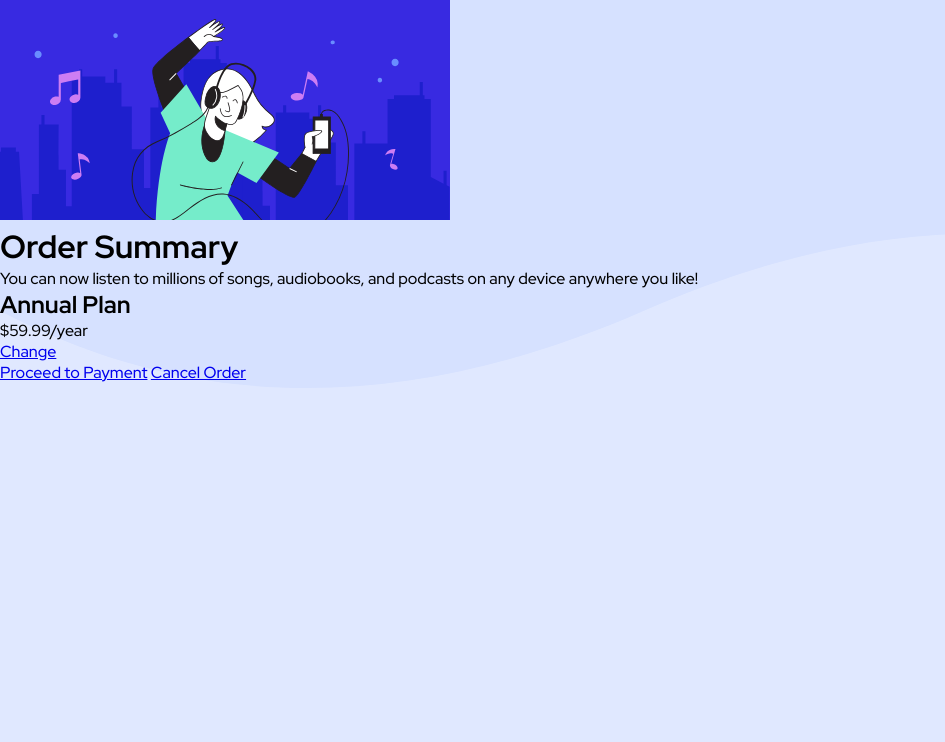
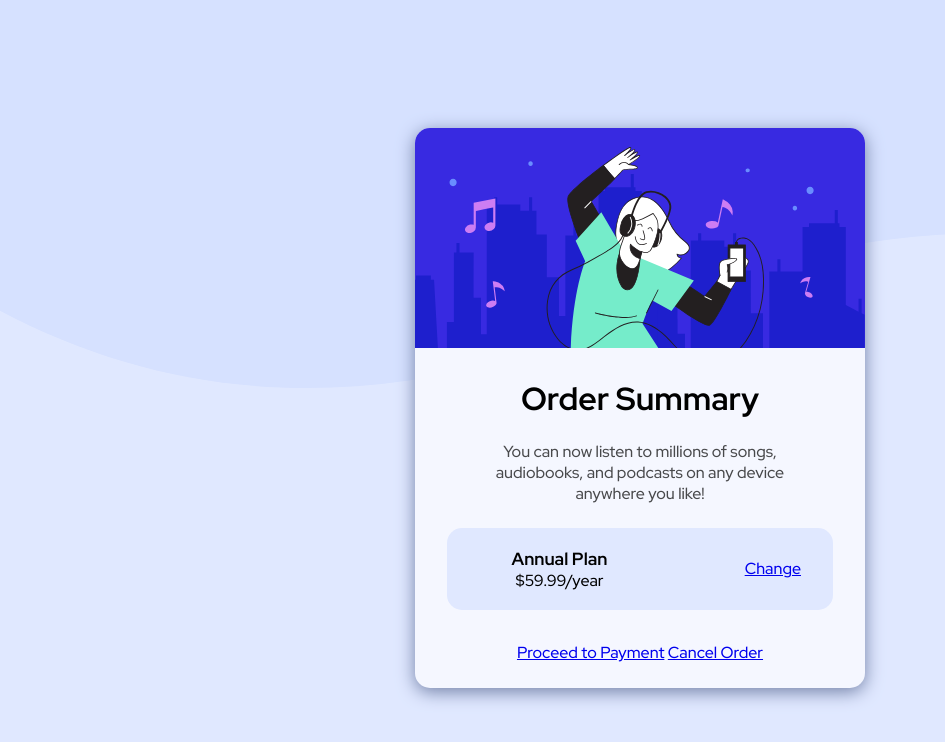
Before and after one commit to jvictorpc/html-css-summary-order-component, a plain HTML site: page index.html in a window 1280 px wide. Shown: the whole page, without its empty margins (0-945 px from the left). Drawn offline with Linux system fonts and the light colour scheme.

Commit message:
posicionamento de parte dos elementos do card

```diff
--- a/css/styles.css
+++ b/css/styles.css
@@ -26,11 +26,78 @@ body{
     font-family: var(--red-hat);
     background-image: url(../images/pattern-background-desktop.svg);
     background-repeat: no-repeat;
-    background-position: initial;
-    background-size: cover;
+    background-position: top;
+    background-size: contain;
     background-color: var(--pale-blue);
 
     width: 100%;
     max-width: 1440px;
+    height: 100vh;
+
+    margin: 10% auto;
 
 }
+
+.summary-container{
+    width: 32%;
+    min-width: 450px;
+    max-width: 450px;
+    height: 70%;
+
+    margin: 0 auto;
+
+    border-radius: 15px;
+    box-shadow: 0 4px 18px var(--desaturated-blue);
+
+    text-align: center;
+
+    background-color: var(--very-pale-blue);
+}
+
+.summary__img {
+    width: 450px;
+    max-width: 450px;
+    min-width: 450px;
+    border-top-left-radius: 15px;
+    border-top-right-radius: 15px;
+}
+
+.summary__order{
+    padding: 1.5em 2em;
+}
+
+.order__title {
+    font-size: 2rem;
+    font-weight: 700;
+    margin-bottom: 1.3rem;
+}
+
+.order__description{
+    padding: 0 2rem;
+    font-size: 1em;
+    font-weight: 500;
+    opacity: .7;
+    margin-bottom:1.5em ;
+}
+
+.order__plan {
+    width: 100%;
+    margin: 0 auto;
+    margin-bottom: 2em;
+    padding: 1.2em 2em;
+    display: flex;
+    align-items: center;
+    justify-content: space-between;
+    border-radius: 15px;
+
+    background-color: var(--pale-blue);
+}
+
+.order__plan div {
+    width: 50%;
+}
+
+.plan__title{
+    font-size: 1.1em;
+    font-weight: 700;
+}
```
